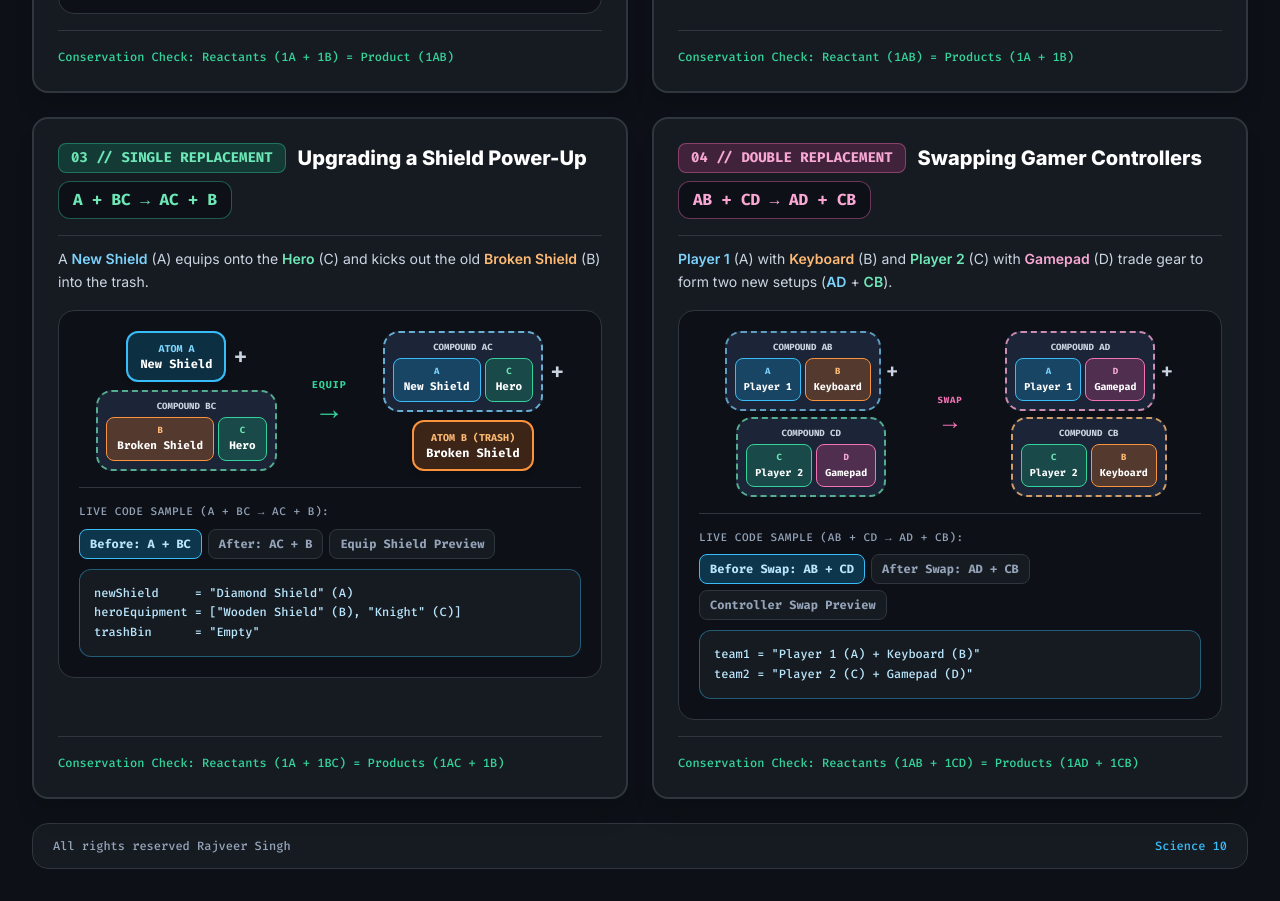
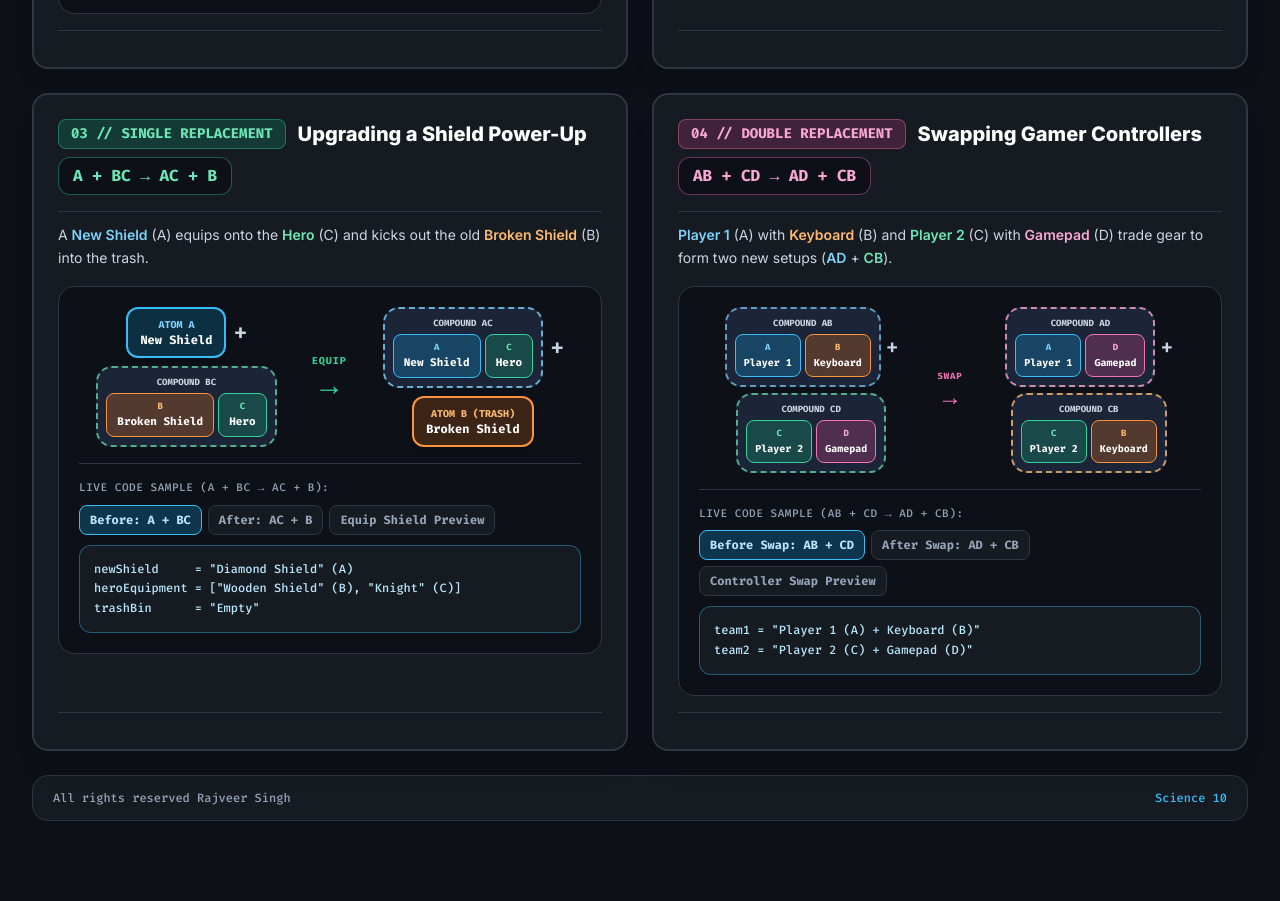
Before and after one commit to Raj7893/Science10Project, a plain HTML site: page index.html in a window 1280 px wide. Shown: the part 978-1879 px from the top of the page. After the commit the page ends 1831 px from the top, so only its background shows below. Drawn offline with nearby package versions, Linux system fonts and the light colour scheme.

Commit message:
added more things
Removed conservation check span elements from multiple sections.

```diff
--- a/index.html
+++ b/index.html
@@ -258,7 +258,7 @@ body {
         </div>
 
         <div class="mt-4 pt-3 border-t border-vscode-border">
-          <span class="text-xs font-mono text-emerald-400">Conservation Check: Reactants (1A + 1B) = Product (1AB)</span>
+
         </div>
       </section>
 
@@ -386,7 +386,7 @@ file_B = "Music.mp3"  (Atom B)</pre>
         </div>
 
         <div class="mt-4 pt-3 border-t border-vscode-border">
-          <span class="text-xs font-mono text-emerald-400">Conservation Check: Reactant (1AB) = Products (1A + 1B)</span>
+
         </div>
       </section>
 
@@ -517,7 +517,7 @@ trashBin      = "Wooden Shield" (B)</pre>
         </div>
 
         <div class="mt-4 pt-3 border-t border-vscode-border">
-          <span class="text-xs font-mono text-emerald-400">Conservation Check: Reactants (1A + 1BC) = Products (1AC + 1B)</span>
+
         </div>
       </section>
 
@@ -670,7 +670,7 @@ newTeam2 = "Player 2 (C) + Keyboard (B)"</pre>
         </div>
 
         <div class="mt-4 pt-3 border-t border-vscode-border">
-          <span class="text-xs font-mono text-emerald-400">Conservation Check: Reactants (1AB + 1CD) = Products (1AD + 1CB)</span>
+
         </div>
       </section>
     </main>
```
